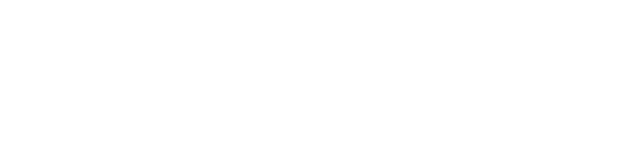
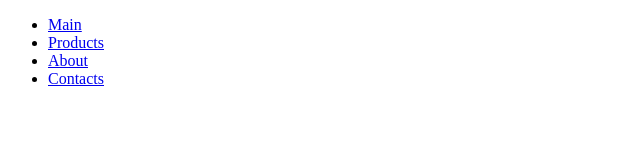
Before and after one commit to Ponch00/08_06, a plain HTML site: page index.html in a window 1280 px wide. Shown: the whole page, without its empty margins (0-640 px from the left). Drawn offline with Linux system fonts and the light colour scheme.

Commit message:
feat: add header

```diff
--- a/index.html
+++ b/index.html
@@ -9,6 +9,15 @@
   <link rel="stylesheet" href="style.css">
 </head>
 <body>
-
+  <header>
+    <nav>
+      <ul>
+        <li><a href="#">Main</a></li>
+        <li><a href="#">Products</a></li>
+        <li><a href="#">About</a></li>
+        <li><a href="#">Contacts</a></li>
+      </ul>
+    </nav>
+  </header>
 </body>
 </html>
```
